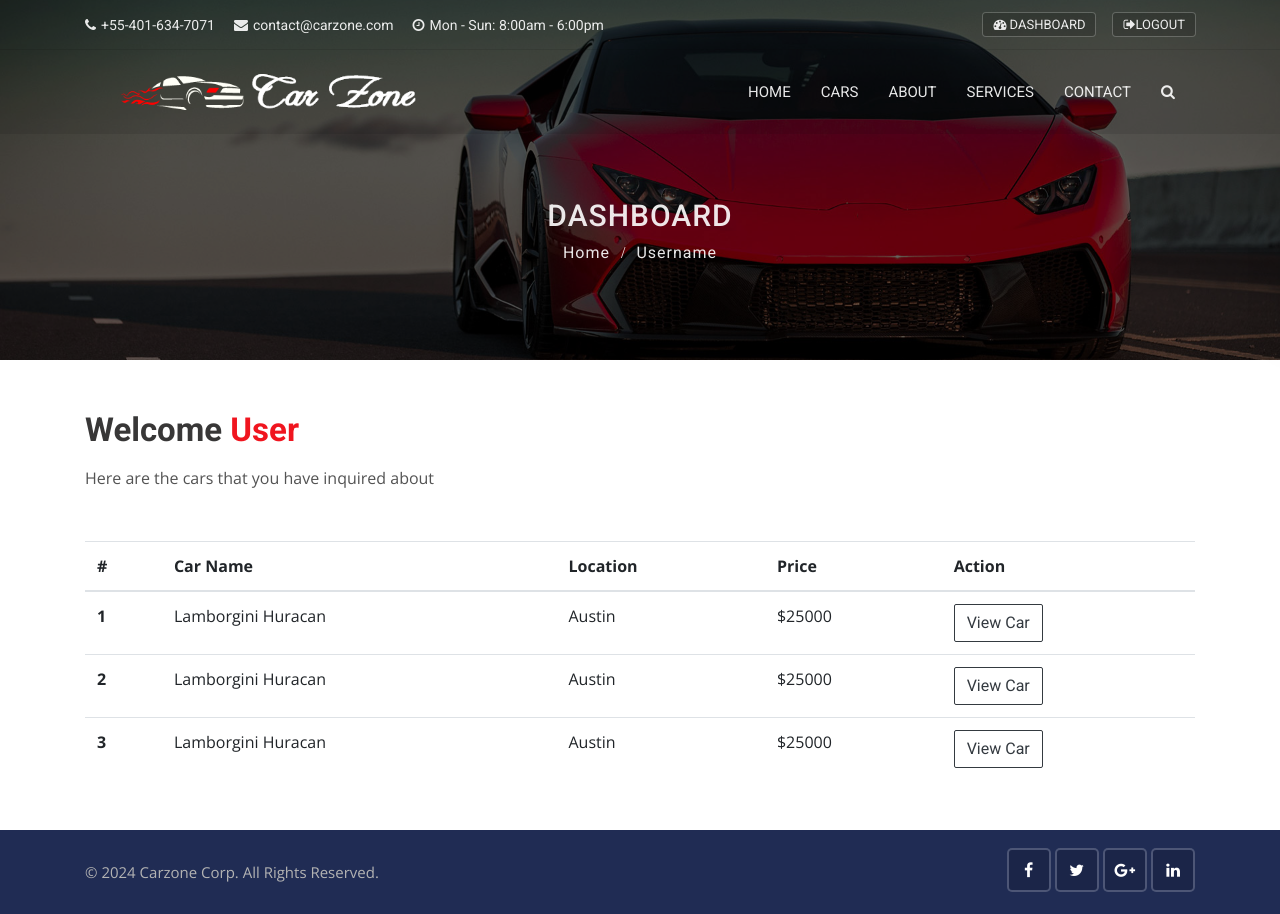
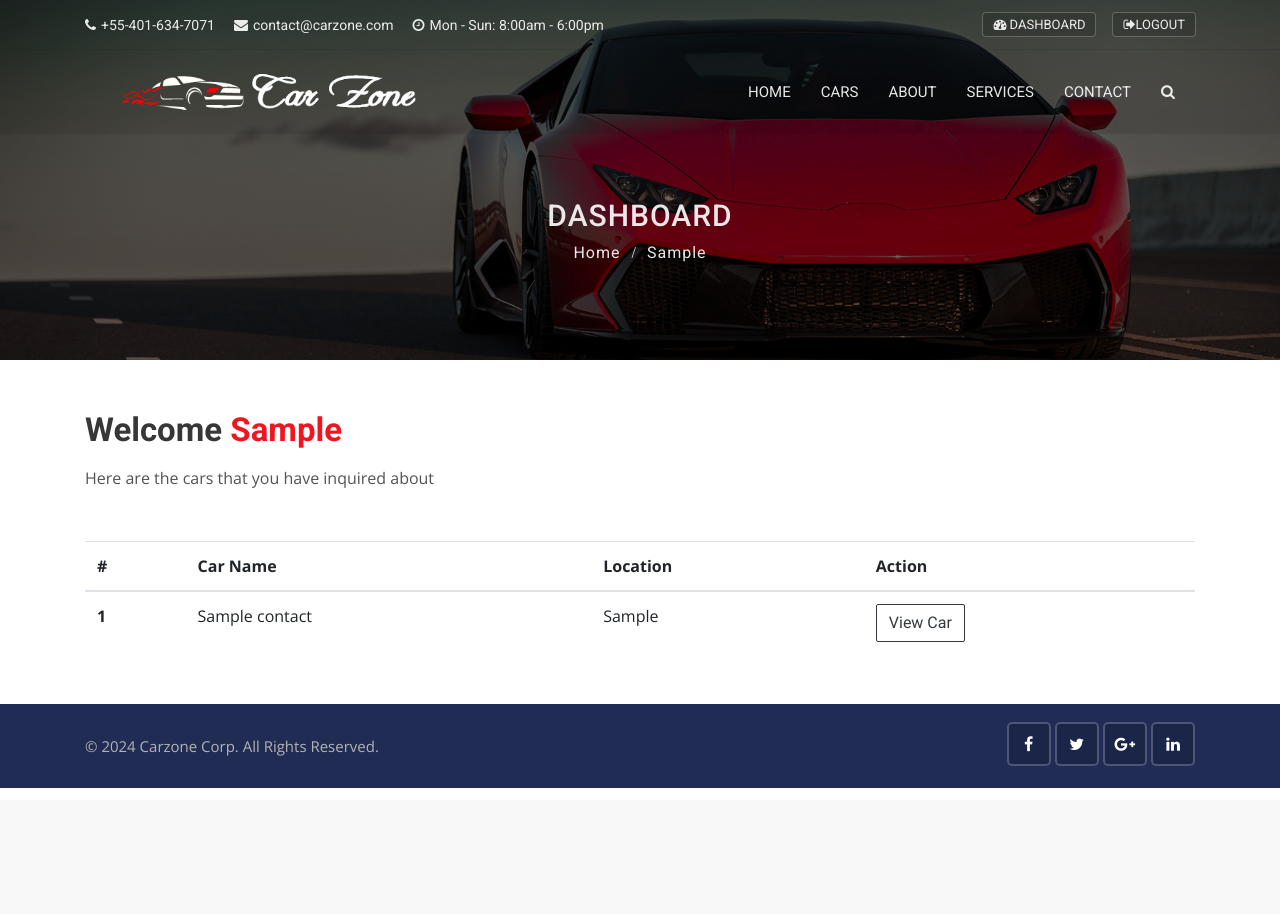
Before and after one commit to PSFED/Car-Zone, a Django app: page /accounts/dashboard in a window 1280 px wide. After the commit the page ends 788 px from the top, so only its background shows below. Run offline with Django 3.2, Linux system fonts and the light colour scheme; a user stored in the database is signed in; tables that the repository leaves empty hold one stand-in row (values such as "Sample post"); some libraries are stand-ins or nearby versions.

Commit message:
contzcts done

```diff
--- a/accounts/views.py
+++ b/accounts/views.py
@@ -1,6 +1,8 @@
 from django.contrib import messages, auth
 from django.shortcuts import render, redirect
 from django.contrib.auth.models import User
+from django.contrib.auth.decorators import login_required
+from contacts.models import Contact
 
 
 def login(request):
@@ -55,8 +57,14 @@
         return render(request, 'accounts/register.html')
 
 
+@login_required(login_url='login')
 def dashboard(request):
-    return render(request, 'accounts/dashboard.html')
+    user_inquiry = Contact.objects.order_by(
+        '-create_date').filter(user_id=request.user.id)
+    data = {
+        'inquiries': user_inquiry,
+    }
+    return render(request, 'accounts/dashboard.html', data)
 
 
 def logout(request):
--- a/cars/models.py
+++ b/cars/models.py
@@ -2,6 +2,8 @@
 from django.db import models
 from ckeditor.fields import RichTextField
 from multiselectfield import MultiSelectField
+
+from contacts.models import Contact
 
 
 class Car(models.Model):
--- a/templates/accounts/dashboard.html
+++ b/templates/accounts/dashboard.html
@@ -9,55 +9,46 @@
         <div class="breadcrumb-areas">
             <h1>Dashboard</h1>
             <ul class="breadcrumbs">
-                <li><a href="index.html">Home</a></li>
-                <li class="active">Username</li>
+                <li><a href="{% url 'home' %}">Home</a></li>
+                <li class="active">{{user.first_name}}</li>
             </ul>
         </div>
     </div>
 </div>
 <!-- Sub Banner end -->
 
+
 <!--   Dashboard Start   -->
 
 <div class="container mt-50 mb-50">
 	{% include 'includes/messages.html' %}
 	<div class="main-title" style="text-align:left !important;">
-            <h1>Welcome <span>User</span></h1>
+            <h1>Welcome <span>{{user.first_name}}</span></h1>
             <p>Here are the cars that you have inquired about</p>
         </div>
+		{% if inquiries %}
 			<table class="table table-hover">
 				<thead>
 					<tr>
 					<th scope="col">#</th>
 					<th scope="col">Car Name</th>
 					<th scope="col">Location</th>
-		  <th scope="col">Price</th>
 					<th scope="col">Action</th>
 					</tr>
 				</thead>
 				<tbody>
+					{% for car in inquiries %}
 						<tr>
 						<th scope="row">1</th>
-		  <td>Lamborgini Huracan</td>
-		  <td>Austin</td>
-		  <td>$25000</td>
-		  <td><a href="#" class="btn btn-outline-dark">View Car</a></td>
+						<td>{{car.car_title}}</td>
+						<td>{{car.city}}</td>
+						<td><a href="{% url 'car_detail' car.car_id %}" class="btn btn-outline-dark">View Car</a></td>
 						</tr>
-		<tr>
-		  <th scope="row">2</th>
-		  <td>Lamborgini Huracan</td>
-		  <td>Austin</td>
-		  <td>$25000</td>
-		  <td><a href="#" class="btn btn-outline-dark">View Car</a></td>
-		</tr>
-		<tr>
-		  <th scope="row">3</th>
-		  <td>Lamborgini Huracan</td>
-		  <td>Austin</td>
-		  <td>$25000</td>
-		  <td><a href="#" class="btn btn-outline-dark">View Car</a></td>
-		</tr>
+					{% endfor %}
 				</tbody>
 			</table>
+		{% else %}
+			<h4>You have no inquiries.</h4>
+		{% endif %}
 </div>
 {% endblock content %}
```
Also changed, not shown: pages/views.py (+27 -1 lines), templates/pages/contact.html (+5 -3 lines), 1 other file. Lines whose indentation alone changed are shown as unchanged.
